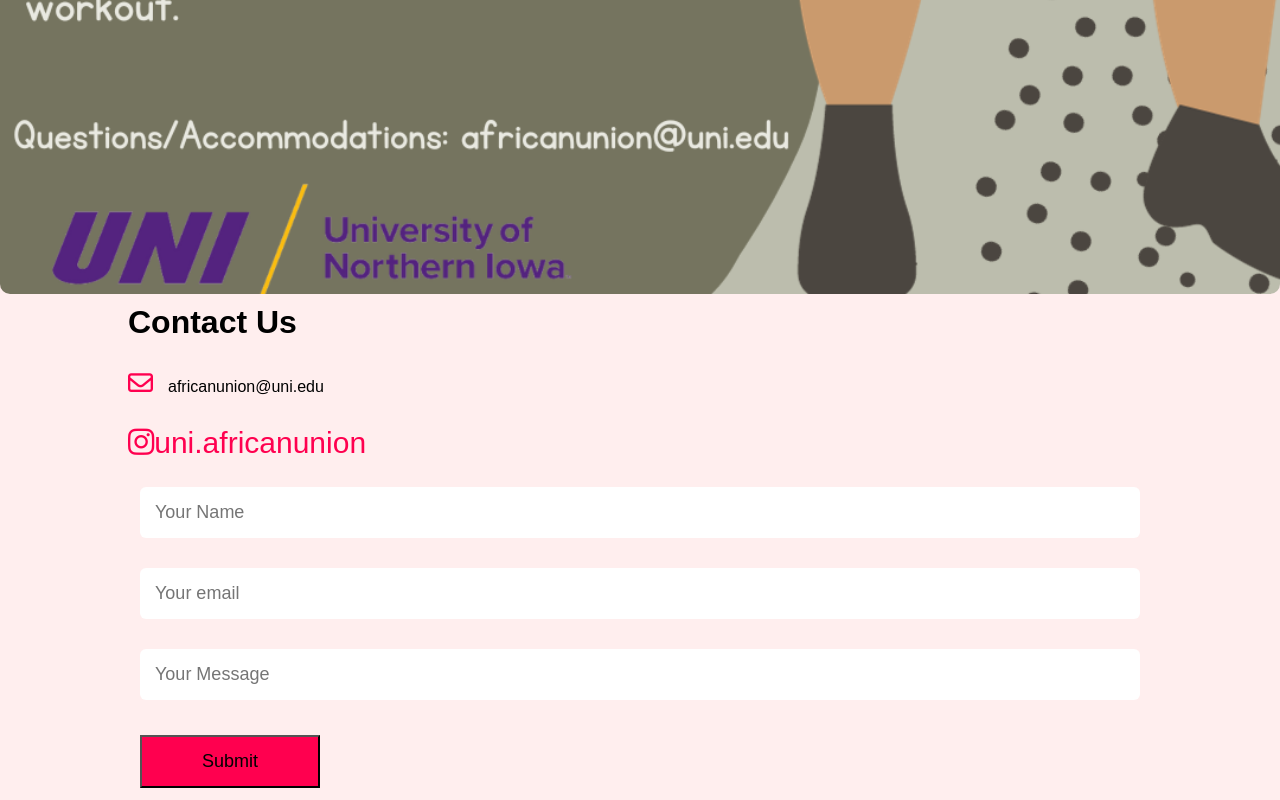
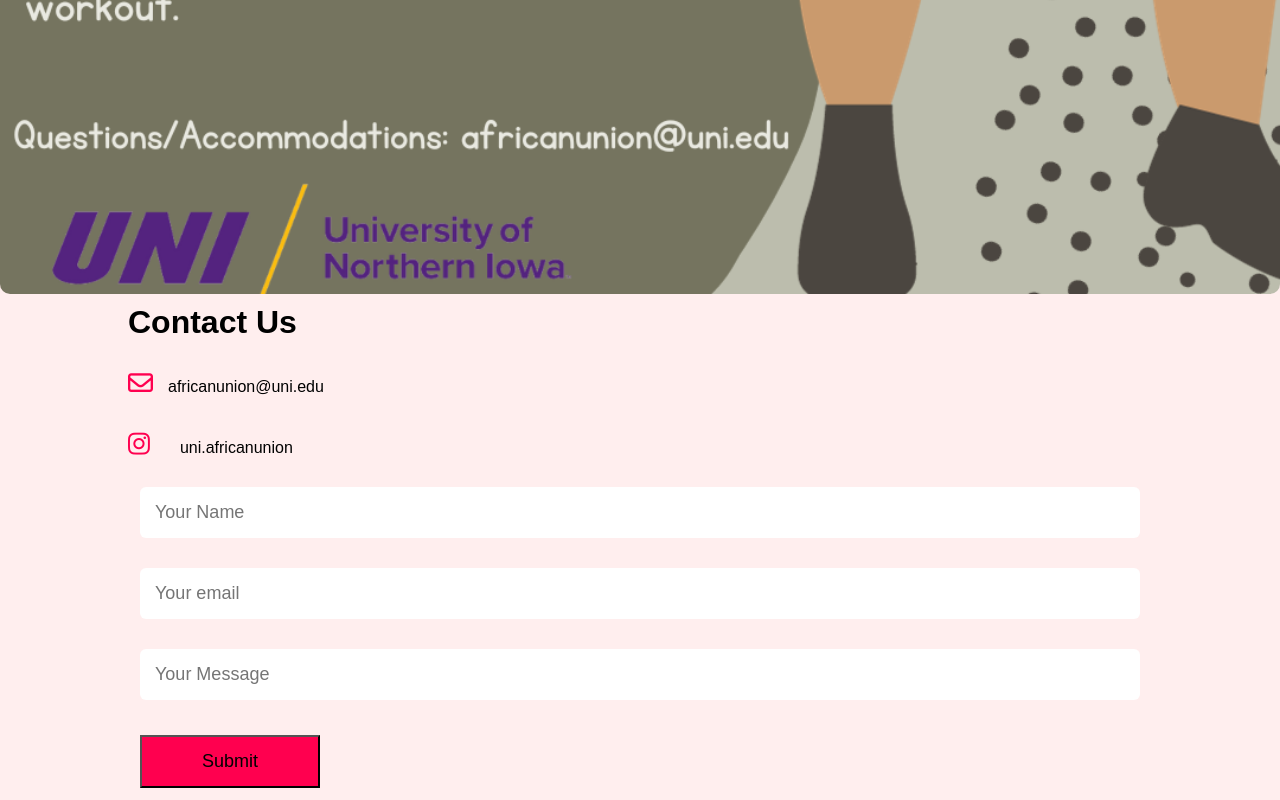
Before and after one commit to diallos2/African-Sensation-Week, a plain HTML site: page index.html in a window 1280 px wide. Shown: the part 6797-7597 px from the top of the page. Drawn offline with Linux system fonts and the light colour scheme.

Commit message:
Update index.html

```diff
--- a/index.html
+++ b/index.html
@@ -38,7 +38,7 @@
                     <h1 cladd="sub-title">Contact Us</h1>
                     <p><i class="fa-regular fa-envelope"></i>africanunion@uni.edu</p>
                     <div class="social-icons">
-                        <a href="https://www.instagram.com/uni.africanunion/"><i class="fa-brands fa-instagram"></i>uni.africanunion</a>
+                        <p><a href="https://www.instagram.com/uni.africanunion/"><i class="fa-brands fa-instagram"></i></a>uni.africanunion</p>
                     </div>
                 </div>
                 <div class="contact-right">
```
